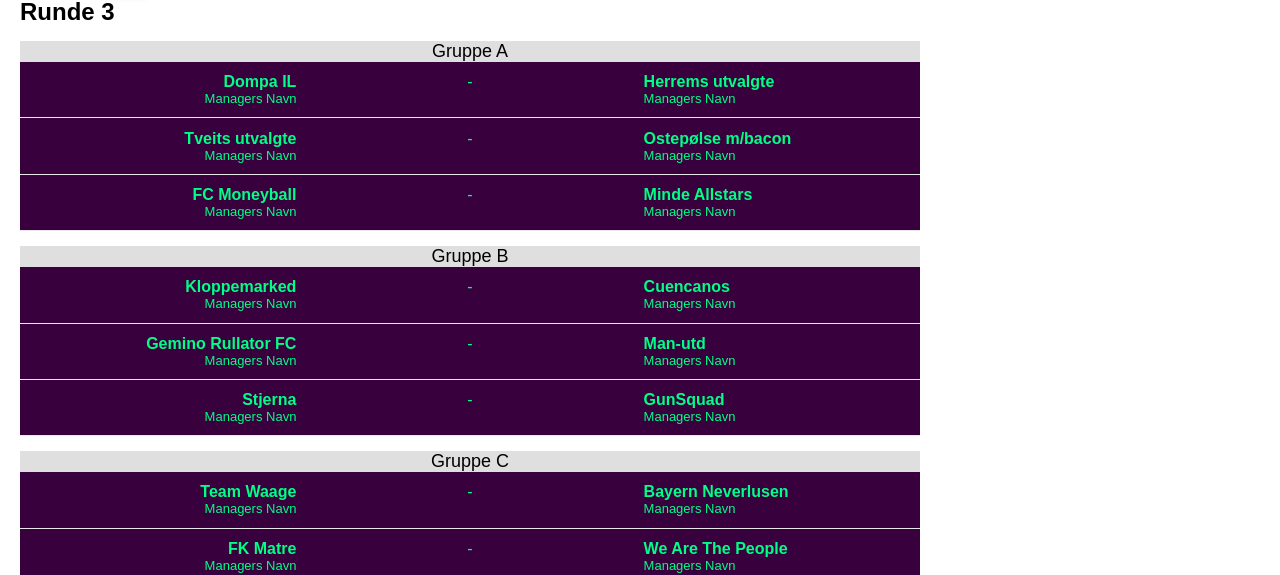
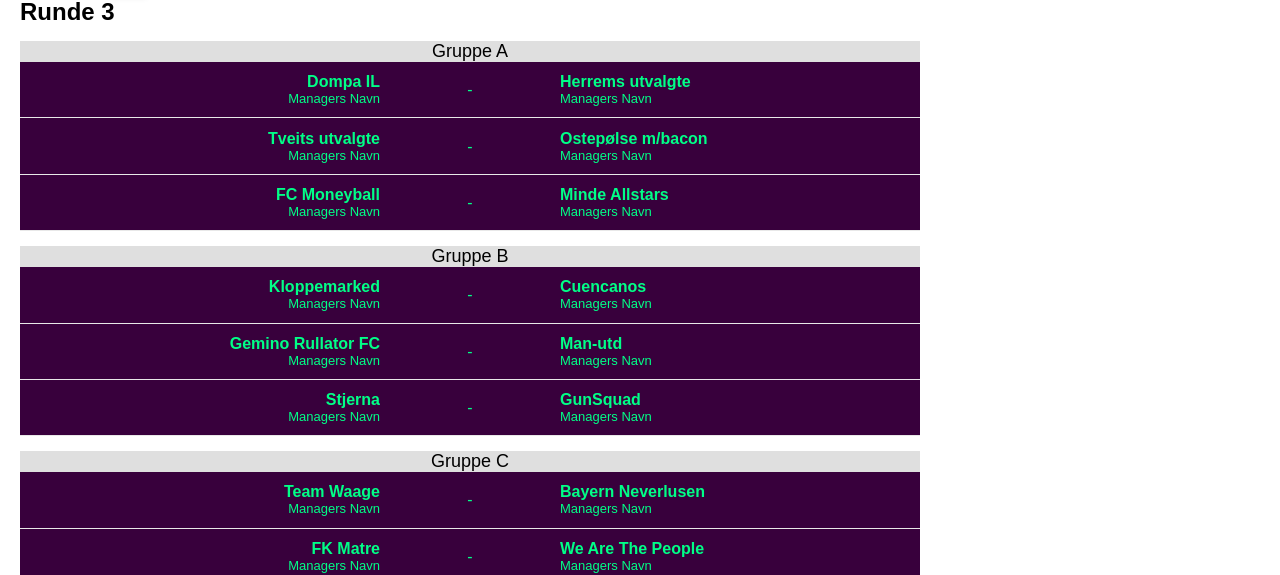
Before and after one commit to oysteinwaage/fpl17cup, a React (Create React App) app: page / in a window 1280 px wide. Shown: the part 229-804 px from the top of the page. Built offline with nearby package versions, Linux system fonts and the light colour scheme; no server answers.

Commit message:
styling of the matches for better UI on smaller screens

```diff
--- a/src/matches/Runder.css
+++ b/src/matches/Runder.css
@@ -25,10 +25,10 @@
     background-color: #38003C;
     color: #00FF87;
     border-bottom: 1px solid #E8E8E8;
-    padding: .7rem 1rem;
+    padding: .7rem 0rem;
 }
 .team {
-    width: 30%;
+    width: 40%;
     font-weight: bold;
 }
 
@@ -42,8 +42,9 @@
 }
 
 .score {
-    width: 10%;
+    width: 20%;
     text-align: center;
+    padding-top: 8px;
 }
 
 .awayTeam {
```
